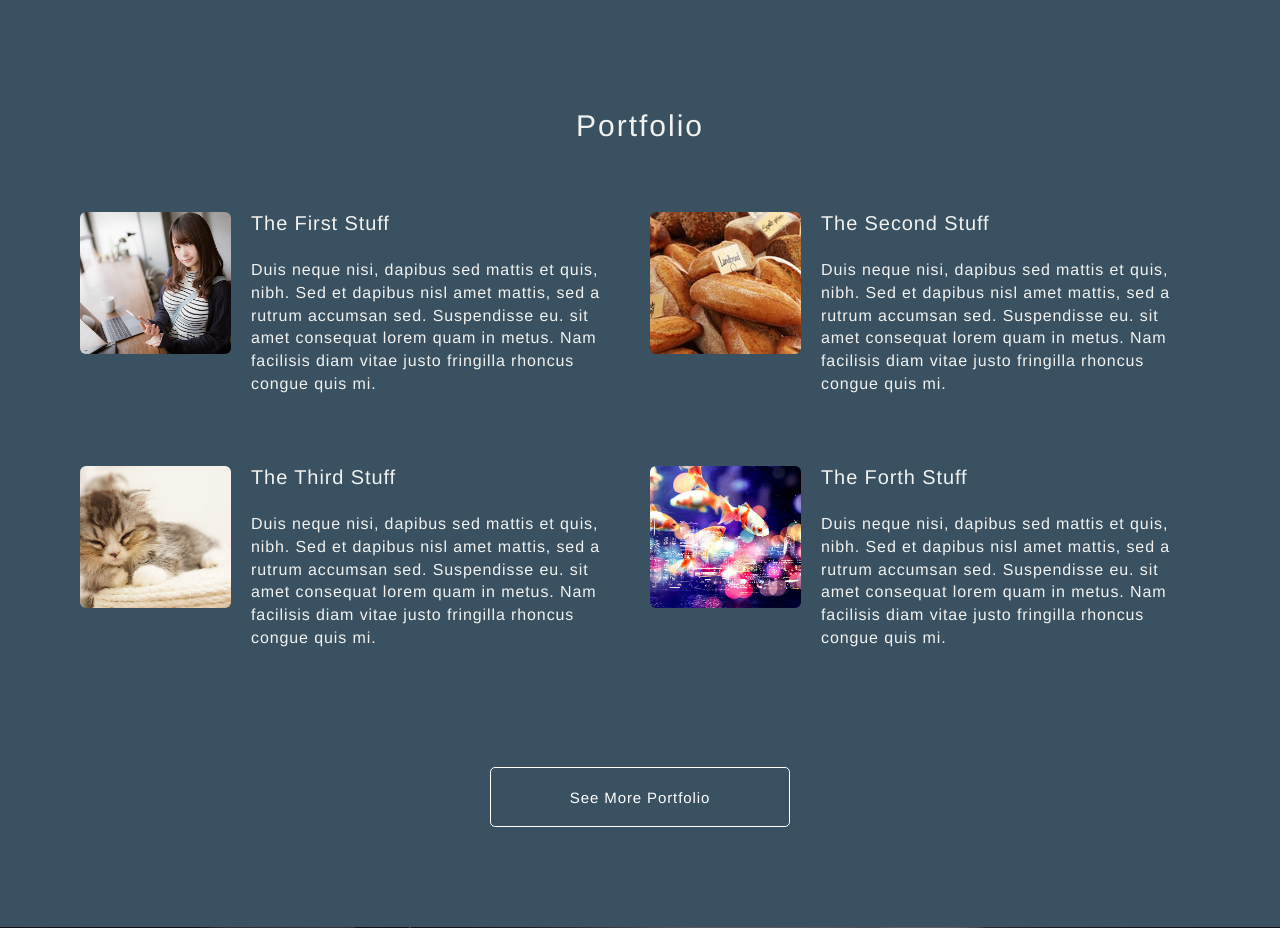
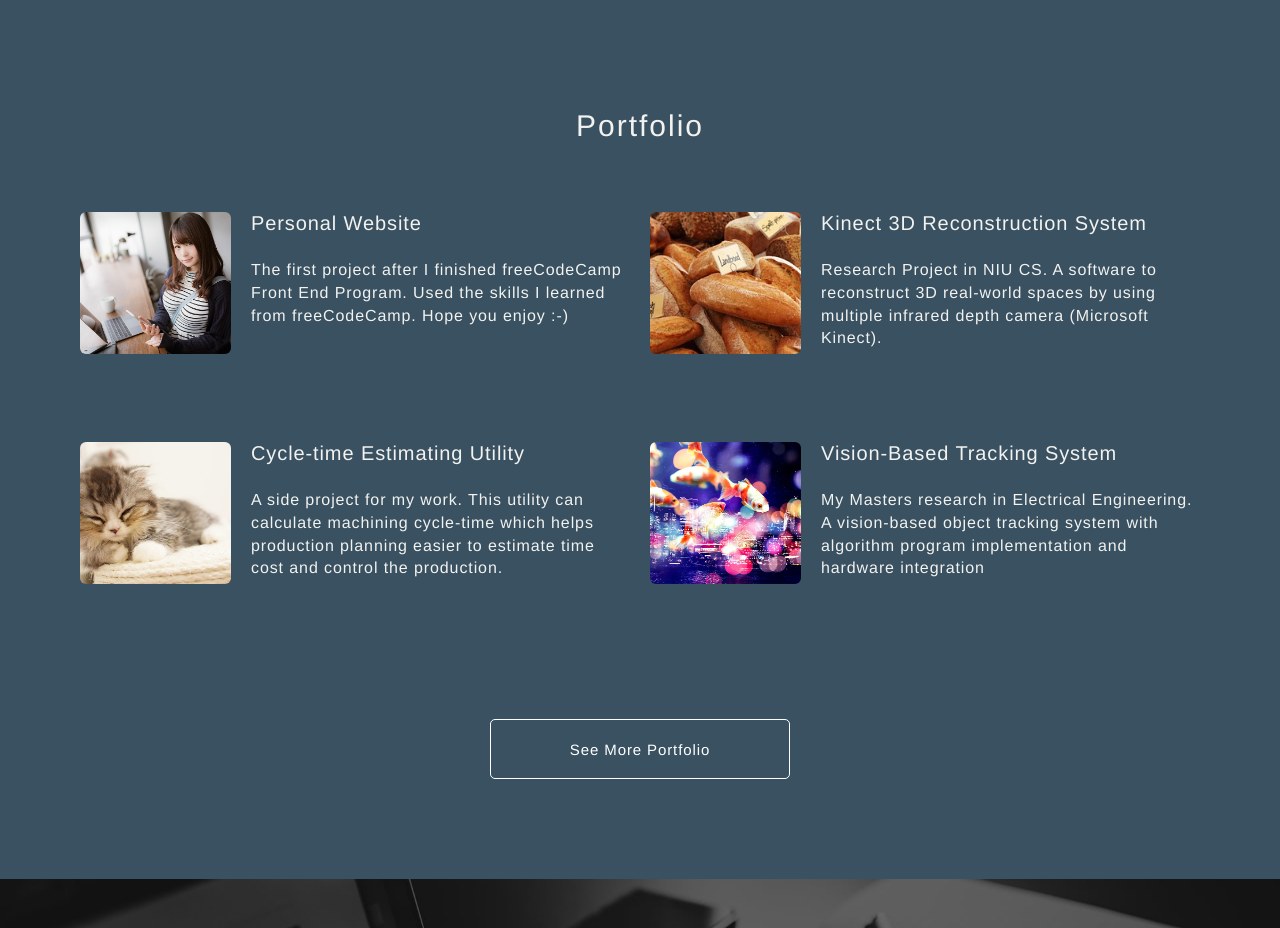
Before and after one commit to mikaeloduh/personal-website-v2, a PHP site: page /src/index.html in a window 1280 px wide. Shown: the part 1393-2321 px from the top of the page. Run offline with PHP 8.4, Linux system fonts and the light colour scheme.

Commit message:
update content, bug fixed

```diff
--- a/src/css/style.css
+++ b/src/css/style.css
@@ -285,6 +285,7 @@ a {
   margin-top: 50px;
   width: 100%;
 }
+
 #portfolio .portfolios::after {
     content: "";
     display: table;
@@ -297,11 +298,11 @@ a {
   min-height: 25px;
   margin: 0;
   padding: 0;
-
   text-decoration: none;
   color: #f2f2f0;
 }
-#portfolio .item .left {
+
+#portfolio .left {
   position: relative;
   display: inline-block;
   float: left;
@@ -309,7 +310,8 @@ a {
   padding-top: 25%;
   width: calc(30% - 20px);
 }
-#portfolio .item .left img {
+
+#portfolio .left img {
   position: absolute;
   left: 0;
   top: 0;
@@ -318,28 +320,38 @@ a {
   object-fit: cover;
   border-radius: 6px;
 }
-#portfolio .item .right {
+
+#portfolio .right {
   display: inline-block;
   position: relative;
   float: left;
   margin: 10px;
   text-align: left;
   width: calc(70% - 20px);
+}
 
-}
-#portfolio .item .right span:first-child {
-
+#portfolio .description {
+  display: inline-block;
+  position: relative;
+  height: 210px;
+  opacity: 1.0;
   transition: .5s;
 }
-#portfolio .item h5 {
+
+#portfolio .right:hover .description{
+  opacity: 0.1;
+}
+
+#portfolio .right h5 {
   text-align: left;
   margin-top: 0;
 }
-#portfolio .item p {
+
+#portfolio .right p {
   margin-top: 25px;
-  padding-bottom: 40px;
   font-size: 16px;
 }
+
 #portfolio .item .popup {
   display: inline-block;
   position: absolute;
@@ -348,11 +360,17 @@ a {
   width: 100%;
   height: 100%;
   padding-left: 0;
+  float: left;
   color: white;
   text-shadow: 1px 1px 10px #11bfae;
   opacity: 0;
   transition: .5s;
+  /*background-color: #395160;*/
 }
+#portfolio .right:hover .popup{
+  opacity: 1;
+}
+
 #portfolio .item .popup ul {
   margin: 0;
   padding: 0;
@@ -361,7 +379,7 @@ a {
 #portfolio .item .popup .tag{
   display: inline-block;
   position: relative;
-  float: left;
+
   margin: 5px 10px 5px 0px;
   padding: 0px 4px;
   color: #f2f2f0;
@@ -372,23 +390,18 @@ a {
   text-align: left;
   font-size: 12px;
 }
-#portfolio .right a {
-  margin-top: 60px;
+
+#portfolio .popup a {
+  position: relative;
+  margin-top: 40px;
   padding: 10px 30px;
   border: 1px solid #f2f2f0;
   border-radius: 3px;
   text-decoration: none;
   color: #f2f2f0;
 }
-#portfolio .right a {
-  background-color:
-}
-#portfolio .item .right:hover span:first-child {
-  opacity: .1;
-}
-#portfolio .item .right:hover span:last-child {
-  opacity: 1.0;
-}
+
+
 
 @media (max-width: 520px) {
   #portfolio .item .left {
--- a/src/index.html
+++ b/src/index.html
@@ -51,13 +65,13 @@
         </div>
         <div class="right col-xs-12 col-sm-8 col-md-9 col-lg-9 col-xl-6">
           <h3>Donec eget ante magna</h3>
-          <p>Nulla nec pharetra purus, nec viverra nunc. Maecenas eu ullamcorper neque. Nam facilisis ac magna sit amet vestibulum. Aliquam pharetra tristique mollis. Integer mattis ac lectus vitae porttitor.</p>
-          <p>Donec vestibulum ex ut magna mollis laoreet. Fusce eleifend auctor augue, nec euismod nulla volutpat ut. Class aptent taciti sociosqu ad litora torquent per conubia nostra, per inceptos himenaeos. Donec pulvinar, urna fermentum rhoncus imperdiet, leo arcu efficitur eros, sit amet consequat lorem quam in metus. Nam facilisis diam vitae justo fringilla rhoncus congue quis mi. </p>
+          <p>I spent a long time searching my passion in my life. Electrical Engineering and Computer Science school built me into a diversified experience engineer, from hardware to software, from low-level system control programming to web development. </p>
+          <p>Recently I finished freeCodeCamp Front-end Development Certification, I am very comfortable in web development. In all of these years, I motivated myself to keep up with new technology and sharpen my coding skills. My learning journey never ends.</p>
         </div>
       </div>
     </div>
 
-  </section><!--about-->
+  </section><!-- /.about -->
 
   <section id="about2">
     <div class="container">
@@ -80,72 +94,108 @@
       </header>
 
       <div class="portfolios row">
+
         <section class="item col-xs-12 col-sm-12 col-md-12 col-lg-6">
           <div class="left img-responsive">
             <img src="img/p2.jpg" alt="" >
           </div>
           <span class="right">
-            <span>
-              <h5>The First Stuff</h5>
-              <p>Duis neque nisi, dapibus sed mattis et quis, nibh. Sed et dapibus nisl amet mattis, sed a rutrum accumsan sed. Suspendisse eu. sit amet consequat lorem quam in metus. Nam facilisis diam vitae justo fringilla rhoncus congue quis mi. </p>
+            <span class="description">
+              <h5>Personal Website</h5>
+              <p>The first project after I finished freeCodeCamp Front End Program. Used the skills I learned from freeCodeCamp. Hope you enjoy :-)</p>
             </span>
-            <span  class="popup">
+            <span class="popup">
               <h5>Technologies Used: </h5>
               <ul class="tags">
                 <li class="tag">HTML5</li>
                 <li class="tag">CSS3</li>
+                <li class="tag">PHP</li>
                 <li class="tag">JavaScript</li>
                 <li class="tag">jQuery</li>
                 <li class="tag">Bootstrap 3</li>
+                <li class="tag">RWD</li>
               </ul>
-              <a href="#" class="fa fa-link">View Project</a>
+              <a href="https://github.com/mikaeloduh/personal-website-v2" target="_blank" class="fa fa-link">View Project</a>
             </span>
+          </span>
         </section>
+
         <section class="item col-xs-12 col-sm-12 col-md-12 col-lg-6">
           <div class="left img-responsive">
             <img src="img/p1.jpg" alt="" >
           </div>
           <span class="right">
-            <span>
-              <h5>The Second Stuff</h5>
-              <p>Duis neque nisi, dapibus sed mattis et quis, nibh. Sed et dapibus nisl amet mattis, sed a rutrum accumsan sed. Suspendisse eu. sit amet consequat lorem quam in metus. Nam facilisis diam vitae justo fringilla rhoncus congue quis mi. </p>
-            </span>
-            <span  class="popup">
+            <div class="description">
+              <h5>Kinect 3D Reconstruction System</h5>
+              <p>Research Project in NIU CS. A software to reconstruct 3D real-world spaces by using multiple infrared depth camera (Microsoft Kinect).</p>
+            </div>
+            <span class="popup">
               <h5>Technologies Used: </h5>
               <ul class="tags">
-                <li class="tag">HTML5</li>
-                <li class="tag">CSS3</li>
-                <li class="tag">JavaScript</li>
-                <li class="tag">jQuery</li>
-                <li class="tag">Bootstrap 3</li>
+                <li class="tag">C++</li>
+                <li class="tag">openFrameworks</li>
+                <li class="tag">openGL</li>
+                <li class="tag">openNI</li>
+                <li class="tag">Xcode</li>
+                <li class="tag">Microsoft Kinect</li>
               </ul>
-              <a href="#" class="fa fa-link">View Project</a>
+              <a href="https://github.com/mikaeloduh/kinect-research-project" target="_blank" class="fa fa-link">View Project</a>
+              <a href="https://youtu.be/HpVWo-vAxfU" target="_blank" class="fa fa-link">View Demo</a>
             </span>
           </span>
+        </section>
 
-        </section>
-        <a href="" class="item col-xs-12 col-sm-12 col-md-12 col-lg-6">
+        <section class="item col-xs-12 col-sm-12 col-md-12 col-lg-6">
           <div class="left img-responsive">
             <img src="img/p3.jpg" alt="" >
           </div>
           <span class="right">
-            <h5>The Third Stuff</h5>
-            <p>Duis neque nisi, dapibus sed mattis et quis, nibh. Sed et dapibus nisl amet mattis, sed a rutrum accumsan sed. Suspendisse eu. sit amet consequat lorem quam in metus. Nam facilisis diam vitae justo fringilla rhoncus congue quis mi. </p>
+            <div class="description">
+              <h5>Cycle-time Estimating Utility</h5>
+              <p>A side project for my work. This utility can calculate machining cycle-time which helps production planning easier to estimate time cost and control the production.</p>
+            </div>
+            <span class="popup">
+              <h5>Technologies Used: </h5>
+              <ul class="tags">
+                <li class="tag">Python 3</li>
+                <li class="tag">Tkinter</li>
+                <li class="tag">JSON</li>
+                <li class="tag">MVC</li>
+                <li class="tag">Observer Pattern</li>
+              </ul>
+              <a href="https://github.com/mikaeloduh/practice-python-tk-mvc" target="_blank" class="fa fa-link">View Project</a>
+            </span>
           </span>
-        </a>
-        <a href="" class="item col-xs-12 col-sm-12 col-md-12 col-lg-6">
+        </section>
+
+        <section class="item col-xs-12 col-sm-12 col-md-12 col-lg-6">
           <div class="left img-responsive">
             <img src="img/p4.jpg" alt="" >
           </div>
           <span class="right">
-            <h5>The Forth Stuff</h5>
-            <p>Duis neque nisi, dapibus sed mattis et quis, nibh. Sed et dapibus nisl amet mattis, sed a rutrum accumsan sed. Suspendisse eu. sit amet consequat lorem quam in metus. Nam facilisis diam vitae justo fringilla rhoncus congue quis mi. </p>
+            <div class="description">
+              <h5>Vision-Based Tracking System</h5>
+              <p>My Masters research in Electrical Engineering. A vision-based object tracking system with algorithm program implementation and hardware integration</p>
+            </div>
+            <span class="popup">
+              <h5>Technologies Used: </h5>
+              <ul class="tags">
+                <li class="tag">C</li>
+                <li class="tag">C++</li>
+                <li class="tag">Matlab</li>
+                <li class="tag">Verilog</li>
+                <li class="tag">Altera FPGA</li>
+                <li class="tag">Kalman Filter</li>
+              </ul>
+              <a href="https://youtu.be/w-i4w4IMOLM" target="_blank" class="fa fa-link">View Demo</a>
+            </span>
           </span>
-        </a>
+        </section>
+
       </div>
-      <a href="" class="hyperButton">See More Portfolio</a>
+      <a href="https://codepen.io/mikaeloduh/pens/public/" target="_blank" class="hyperButton">See More Portfolio</a>
     </div>
-  </section><!--portfolio-->
+  </section><!-- /.portfolio -->
 
   <section id="contact">
     <div class="container">
--- a/src/js/main.js
+++ b/src/js/main.js
@@ -8,6 +8,26 @@ $(document).ready(function() {
       press(0);
   });
 
+  $('body').scrollspy({target: ".navbar", offset: 50});
 
+  $("#myNavbar a").on('click', function(event) {
+    // Make sure this.hash has a value before overriding default behavior
+    if (this.hash !== "") {
+      // Prevent default anchor click behavior
+      event.preventDefault();
 
+      // Store hash
+      var hash = this.hash;
+
+      // Using jQuery's animate() method to add smooth page scroll
+      // The optional number (800) specifies the number of milliseconds it takes to scroll to the specified area
+      $('html, body').animate({
+        scrollTop: $(hash).offset().top
+      }, 800, function(){
+
+        // Add hash (#) to URL when done scrolling (default click behavior)
+        window.location.hash = hash;
+      });
+    }  // End if
+  });
 });
```
Also changed, not shown: other parts of src/index.html (+23 -9 lines), src/img/banner.jpg.
